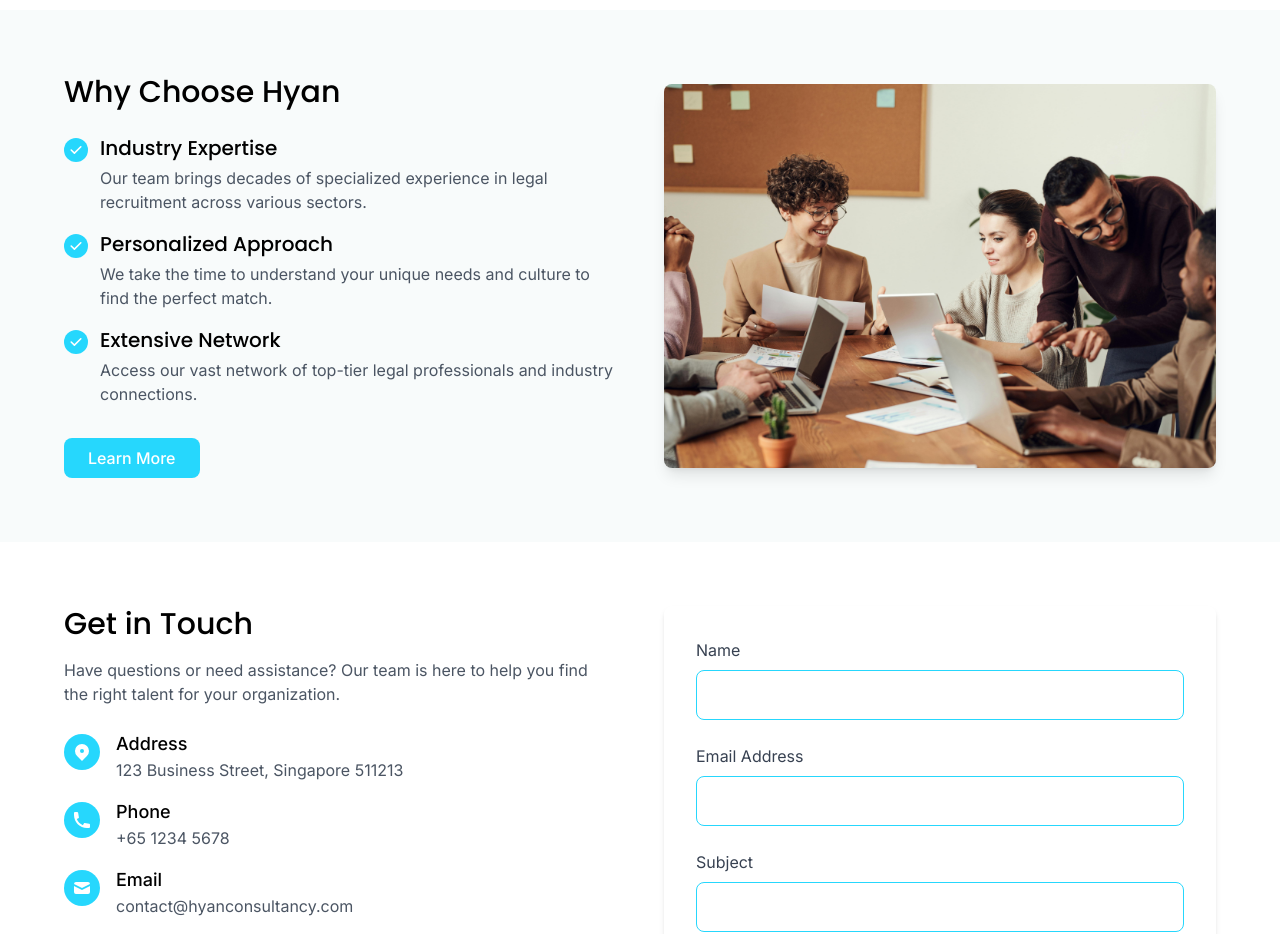
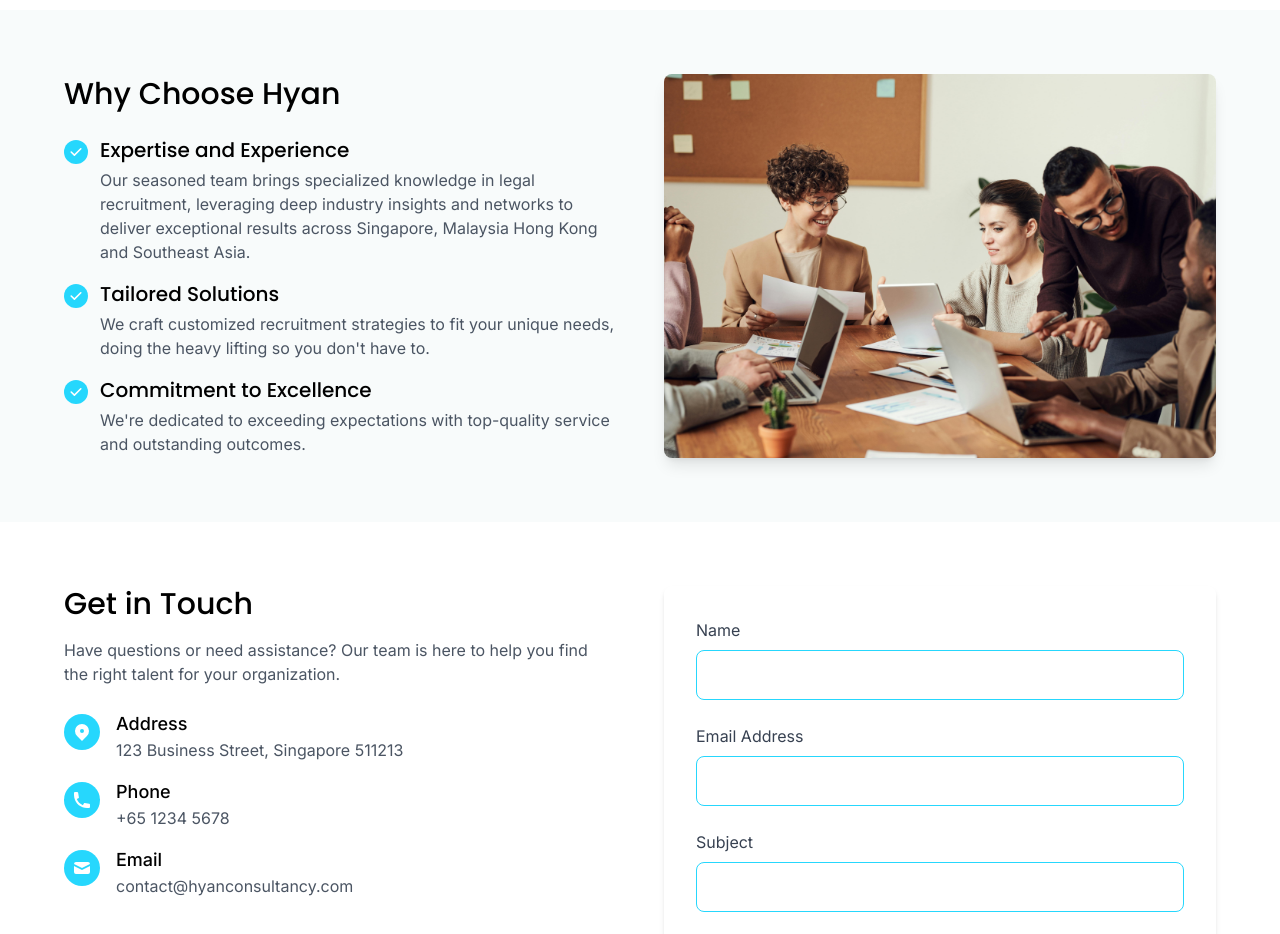
Before and after one commit to faqihisaninja/hyan-consultancy, a Next.js app: page / in a window 1280 px wide. Shown: the part 980-1914 px from the top of the page. Built offline with nearby package versions, Linux system fonts and the light colour scheme.

Commit message:
Update why hyan section

```diff
--- a/src/app/page.tsx
+++ b/src/app/page.tsx
@@ -119,12 +119,15 @@
                                 </div>
                                 <div>
                                     <h3 className="text-xl font-medium text-black font-poppins">
-                                        Industry Expertise
+                                        Expertise and Experience
                                     </h3>
                                     <p className="text-gray-600 mt-1">
-                                        Our team brings decades of specialized
-                                        experience in legal recruitment across
-                                        various sectors.
+                                        Our seasoned team brings specialized
+                                        knowledge in legal recruitment,
+                                        leveraging deep industry insights and
+                                        networks to deliver exceptional results
+                                        across Singapore, Malaysia Hong Kong and
+                                        Southeast Asia.
                                     </p>
                                 </div>
                             </div>
@@ -145,12 +148,13 @@
                                 </div>
                                 <div>
                                     <h3 className="text-xl font-medium text-black font-poppins">
-                                        Personalized Approach
+                                        Tailored Solutions
                                     </h3>
                                     <p className="text-gray-600 mt-1">
-                                        We take the time to understand your
-                                        unique needs and culture to find the
-                                        perfect match.
+                                        We craft customized recruitment
+                                        strategies to fit your unique needs,
+                                        doing the heavy lifting so you
+                                        don&apos;t have to.
                                     </p>
                                 </div>
                             </div>
@@ -171,19 +175,43 @@
                                 </div>
                                 <div>
                                     <h3 className="text-xl font-medium text-black font-poppins">
-                                        Extensive Network
+                                        Commitment to Excellence
                                     </h3>
                                     <p className="text-gray-600 mt-1">
-                                        Access our vast network of top-tier
-                                        legal professionals and industry
-                                        connections.
+                                        We&apos;re dedicated to exceeding
+                                        expectations with top-quality service
+                                        and outstanding outcomes.
                                     </p>
                                 </div>
                             </div>
+                            {/* <div className="flex items-start">
+                                <div className="bg-[#26D7FD] rounded-full p-1 mr-3 mt-1">
+                                    <svg
+                                        xmlns="http://www.w3.org/2000/svg"
+                                        className="h-4 w-4 text-white"
+                                        viewBox="0 0 20 20"
+                                        fill="currentColor"
+                                    >
+                                        <path
+                                            fillRule="evenodd"
+                                            d="M16.707 5.293a1 1 0 010 1.414l-8 8a1 1 0 01-1.414 0l-4-4a1 1 0 011.414-1.414L8 12.586l7.293-7.293a1 1 0 011.414 0z"
+                                            clipRule="evenodd"
+                                        />
+                                    </svg>
+                                </div>
+                                <div>
+                                    <h3 className="text-xl font-medium text-black font-poppins">
+                                        Regional Reach and Local Expertise
+                                    </h3>
+                                    <p className="text-gray-600 mt-1">
+                                        As part of a boutique network, we offer
+                                        access to a global talent pool and
+                                        seamless recruitment across Asia and
+                                        beyond.
+                                    </p>
+                                </div>
+                            </div> */}
                         </div>
-                        <button className="mt-8 bg-[#26D7FD] text-white py-2 px-6 rounded-lg hover:bg-[#1ba8ca] transition-colors font-medium">
-                            Learn More
-                        </button>
                     </div>
                     <div className="hidden md:block relative h-80 md:h-96 rounded-lg overflow-hidden shadow-lg">
                         <Image
```
